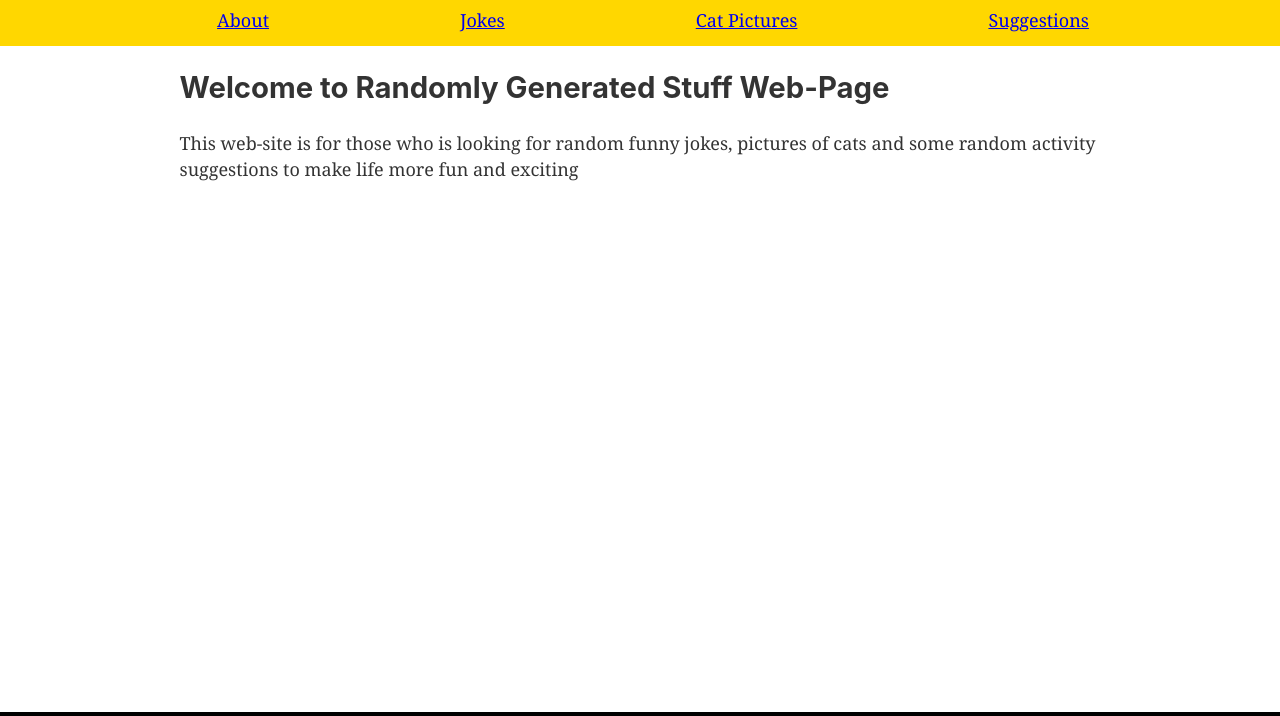
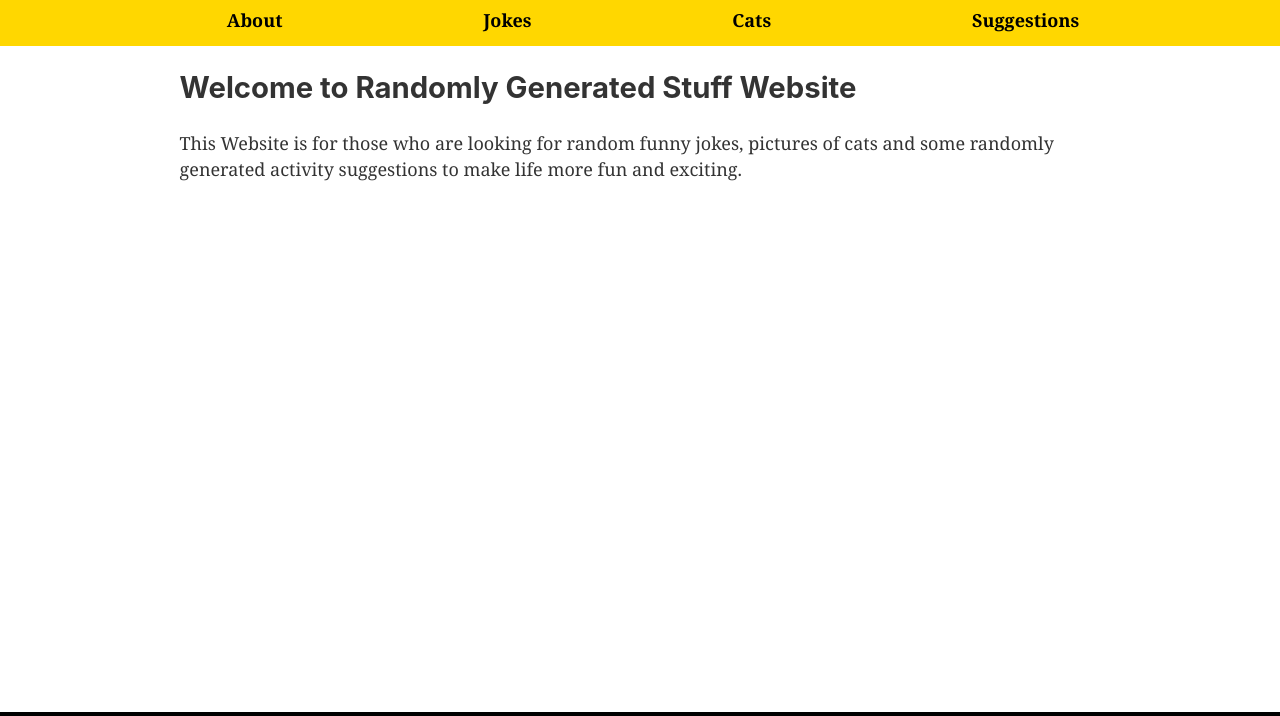
Before and after one commit to dilmurodb/trivia-gatsby, a Gatsby site: page /about in a window 1280 px wide. Shown: the part 100-816 px from the top of the page. Built offline with nearby package versions, Linux system fonts and the light colour scheme; Gatsby itself is replaced by a stand-in of ours.

Commit message:
changed the nav bar names a bit and did some styling

```diff
--- a/src/components/menu.js
+++ b/src/components/menu.js
@@ -1,34 +1,42 @@
-import React from "react"
-import Link from "gatsby-link"
+import React from "react";
+import Link from "gatsby-link";
 
 const Menu = () => (
   <div
     style={{
       background: `gold`,
-      paddingTop: `10px`,
+      paddingTop: `10px`
     }}
   >
     <ul
       style={{
         listStyle: `none`,
         display: `flex`,
-        justifyContent: `space-evenly`,
+        justifyContent: `space-evenly`
       }}
     >
       <li>
-        <Link to="/about">About</Link>
+        <Link to="/about" style={{ textDecoration: `none`, color: `black` }}>
+          <strong>About</strong>
+        </Link>
       </li>
       <li>
-        <Link to="/joke">Jokes</Link>
+        <Link to="/joke" style={{ textDecoration: `none`, color: `black` }}>
+          <strong>Jokes</strong>
+        </Link>
       </li>
       <li>
-        <Link to="/cat">Cat Pictures</Link>
+        <Link to="/cat" style={{ textDecoration: `none`, color: `black` }}>
+          <strong>Cats</strong>
+        </Link>
       </li>
       <li>
-        <Link to="/activity">Suggestions</Link>
+        <Link to="/activity" style={{ textDecoration: `none`, color: `black` }}>
+          <strong>Suggestions</strong>
+        </Link>
       </li>
     </ul>
   </div>
-)
+);
 
-export default Menu
+export default Menu;
--- a/src/pages/about.js
+++ b/src/pages/about.js
@@ -1,18 +1,18 @@
-import React from "react"
+import React from "react";
 
-import Layout from "../components/layout"
-import SEO from "../components/seo"
+import Layout from "../components/layout";
+import SEO from "../components/seo";
 
 const CinemaPage = () => (
   <Layout>
     <SEO title="Cinema page" />
-    <h2>Welcome to Randomly Generated Stuff Web-Page</h2>
+    <h2>Welcome to Randomly Generated Stuff Website</h2>
     <p>
-      This web-site is for those who is looking for random funny jokes, pictures
-      of cats and some random activity suggestions to make life more fun and
-      exciting
+      This Website is for those who are looking for random funny jokes, pictures
+      of cats and some randomly generated activity suggestions to make life more
+      fun and exciting.
     </p>
   </Layout>
-)
+);
 
-export default CinemaPage
+export default CinemaPage;
```
